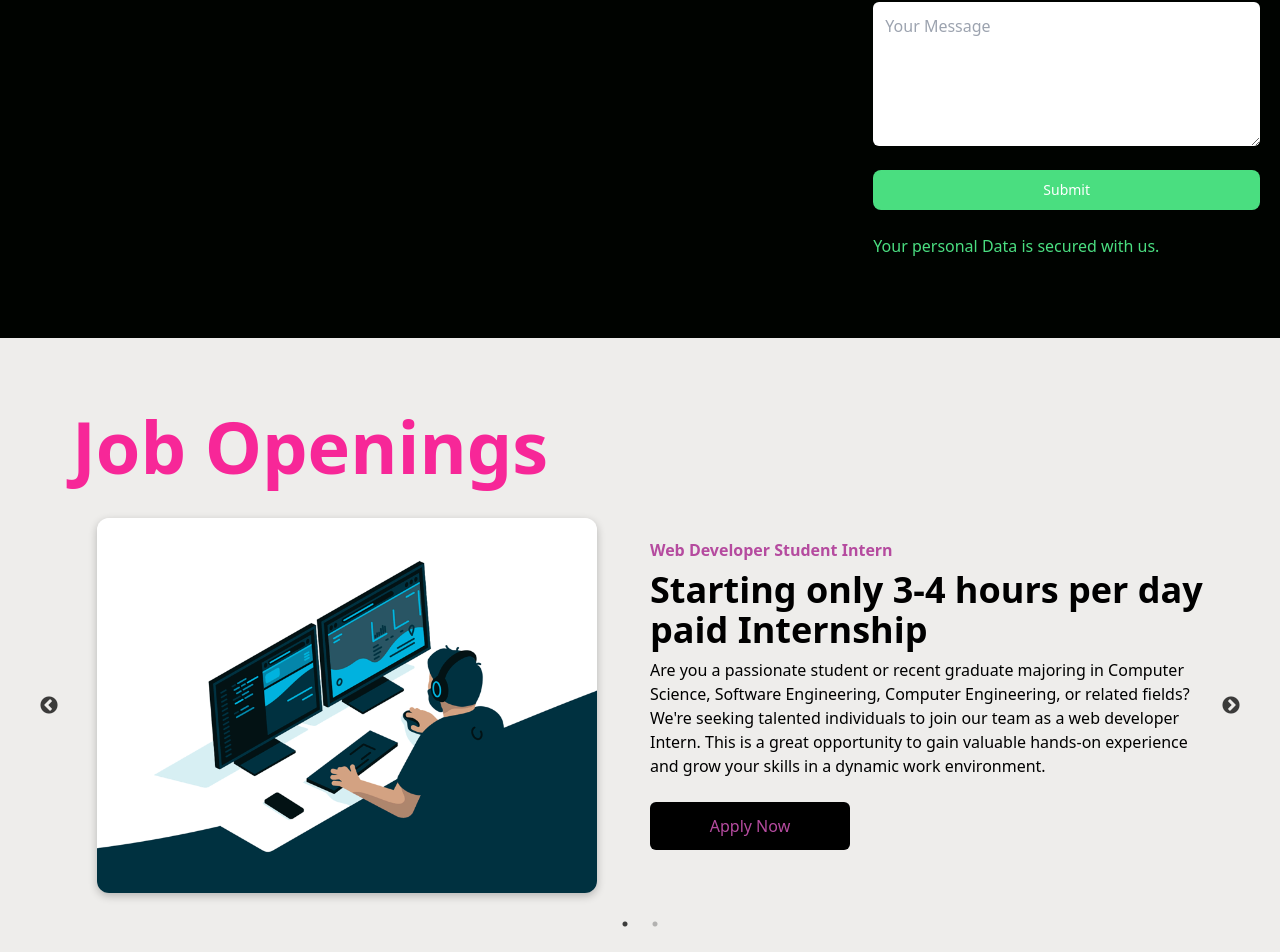
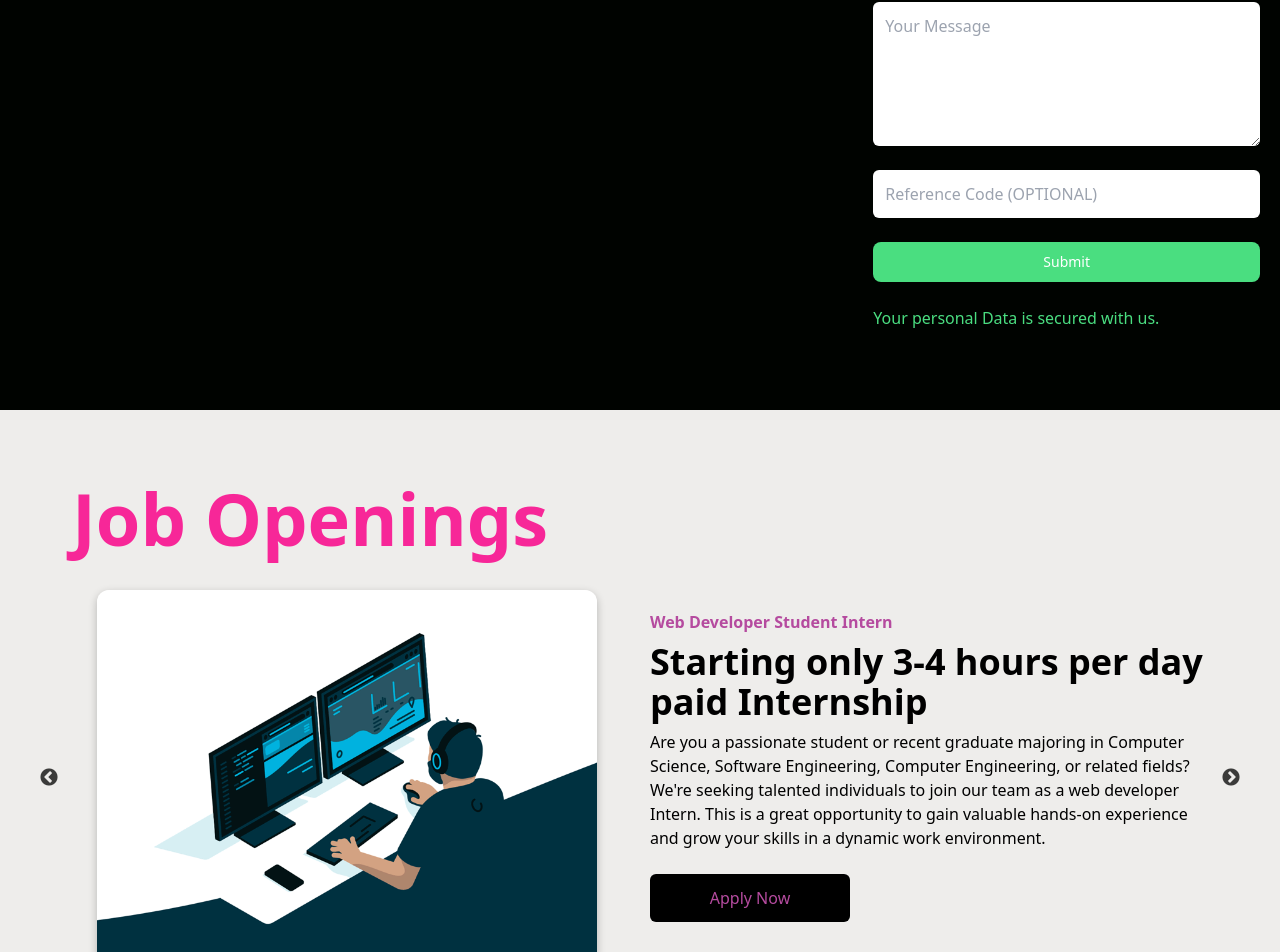
Before and after one commit to saikanepal/Saika_Nepal_Front_end, a React (Create React App) app: page / in a window 1280 px wide. Shown: the part 1729-2681 px from the top of the page. Built offline with nearby package versions, Linux system fonts and the light colour scheme.

Commit message:
new labels for refrence code

```diff
--- a/src/Components/Approve/Approval.js
+++ b/src/Components/Approve/Approval.js
@@ -20,6 +20,7 @@ const Approval = () => {
   const selectedrequest = useSelector(
     (state) => state.authState.selectedrequest
   );
+  console.log(selectedrequest);
 
   /* dispatch */
   const dispatch = useDispatch();
@@ -39,6 +40,7 @@ const Approval = () => {
   const [open, setOpen] = useState(false);
   const [status, setStatus] = useState(false);
   const [showConfirmDelete, setShowConfirmDelete] = useState(false);
+  const [referencecode,setreferencecode] = useState("");
 
   useEffect(() => {
     if (user && user.isAdmin !== "admin") navigate("/dashboard");
@@ -106,6 +108,7 @@ const Approval = () => {
         advanceamount: advanceAmount,
         estimationtime: estimationTime,
         discordlink: discordLink,
+        referencecode: selectedrequest.referencecode
       };
       const response = await request.post(
         "/api/project/createproject",
@@ -164,6 +167,7 @@ const Approval = () => {
               projectTitle={projectTitle}
               advanceAmount={advanceAmount}
               message={selectedrequest.message}
+              referencecode={selectedrequest.referencecode}
             />
           )}
           {/* Approval form */}
@@ -303,6 +307,14 @@ const Approval = () => {
                   onChange={(e) => setProjectTitle(e.target.value)}
                   className="mt-1 p-2 border border-gray-300 rounded-md w-full"
                 />
+                <input
+                  type="text"
+                  id="referencecode"
+                  value={referencecode}
+                  onChange={(e) => setreferencecode(e.target.value)}
+                  className="mt-1 p-2 border border-gray-300 rounded-md w-full"
+                  placeholder="referencecode"
+                />
               </div>
             </div>
           </form>
--- a/src/Components/Approve/ProjectClientCard.js
+++ b/src/Components/Approve/ProjectClientCard.js
@@ -14,6 +14,7 @@ const ProjectClientCard = ({
   projectTitle,
   advanceAmount,
   message,
+  referencecode
 }) => {
   return (
     <div className="bg-white shadow-md rounded-md p-4 mb-4">
@@ -34,6 +35,9 @@ const ProjectClientCard = ({
           </p>
           <p>
             <span className="font-semibold">Message:</span> {message}
+          </p>
+          <p>
+            <span className="font-semibold">referencecode:</span> {referencecode}
           </p>
         </div>
         <div className="w-full md:w-1/2 mb-2">
--- a/src/Components/Forms/ContactForm.js
+++ b/src/Components/Forms/ContactForm.js
@@ -10,6 +10,7 @@ const ContactForm = () => {
     email: "",
     phonenumber: "",
     message: "",
+    referencecode: "" // New field for reference code
   });
   const [open, setOpen] = useState(false);
   const [status, setStatus] = useState(false);
@@ -24,7 +25,7 @@ const ContactForm = () => {
   const handleSubmit = async (e) => {
     e.preventDefault();
     try {
-      const { firstname, lastname, email, phonenumber, message } = formData;
+      const { firstname, lastname, email, phonenumber, message, referencecode } = formData;
       if (!firstname || !lastname || !email || !phonenumber || !message)
         throw new Error("All fields required");
       console.log(formData);
@@ -119,6 +120,14 @@ const ContactForm = () => {
               className="p-3 flex w-full rounded-md text-black"
               required
             ></textarea>
+            <input
+              type="text"
+              name="referencecode"
+              value={formData.referencecode}
+              onChange={handleChange}
+              placeholder="Reference Code (OPTIONAL)"
+              className="p-3 flex w-full rounded-md text-black"
+            />
             <button
               type="submit"
               className="w-full text-white bg-green-400 hover:bg-green-500 focus:ring-4 focus:outline-none focus:ring-green-300 font-medium rounded-lg text-sm px-5 py-2.5 text-center dark:bg-green-400 dark:hover:bg-green-500 dark:focus:ring-green-800"
--- a/src/Components/Request/Tokens.js
+++ b/src/Components/Request/Tokens.js
@@ -12,20 +12,19 @@ import { useNavigate } from "react-router-dom";
 import { setSelectedRequest } from "../../Slices/authSlice";
 import downloader from "../../Utils/Dowload";
 import Confirmation from "../MyModals/Confirmation";
+
 const Tokens = () => {
   const columnHelper = createColumnHelper();
-  // user config
   const token = useSelector((state) => state.authState.token);
   const user = useSelector((state) => state.authState.user);
-  /* the template for loading and notifications */
+
   const [loading, setLoading] = useState(false);
   const [isloading, setIsLoading] = useState(false);
   const [open, setOpen] = useState(false);
   const [status, setStatus] = useState(false);
   const [notificationMessage, setNotificationMessage] = useState("");
-  /*  */
+
   const dispatch = useDispatch();
-  /* Table config */
   const [data, setData] = useState([]);
   const navigate = useNavigate();
   const [tableColumns, setTableColumns] = useState([
@@ -37,6 +36,7 @@ const Tokens = () => {
     columnHelper.accessor("email", { header: "Email" }),
     columnHelper.accessor("pending", { header: "Pending" }),
     columnHelper.accessor("createdAt", { header: "Created At" }),
+    columnHelper.accessor("referencecode", { header: "Reference Code" }), // Add referencecode column
   ]);
 
   const [showConfirmDelete, setShowConfirmDelete] = useState(false);
@@ -47,12 +47,10 @@ const Tokens = () => {
   };
 
   const handleConfirmDelete = (confirmed) => {
-
     if (confirmed) handleDelete();
     setShowConfirmDelete(false);
   };
 
-  /* Function to Fetch All the request */
   const fetch_ALL_Requests = async () => {
     try {
       setLoading(true);
@@ -108,8 +106,6 @@ const Tokens = () => {
                   onClick={() => {
                     setReq(info.row.original);
                     setShowConfirmDelete(true);
-                    /* Old method */
-                    // handleReject(info.row.original)
                   }}
                   className="flex items-center gap-1 bg-red-500 text-white py-1 px-2 rounded-md"
                 >
@@ -126,13 +122,12 @@ const Tokens = () => {
     }
   }, []); // Include tableColumns in the dependency arr
 
-  // logic for approving the row data
   const handleApprove = (rowData) => {
+    console.log(rowData);
     dispatch(setSelectedRequest(rowData));
     return navigate("/approve");
   };
 
-  // logic for rejecting the row data
   const handleReject = async (userrequest) => {
     try {
       setIsLoading(true);
```
